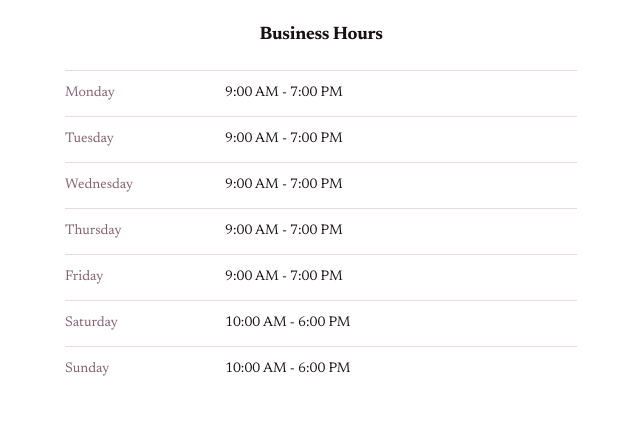
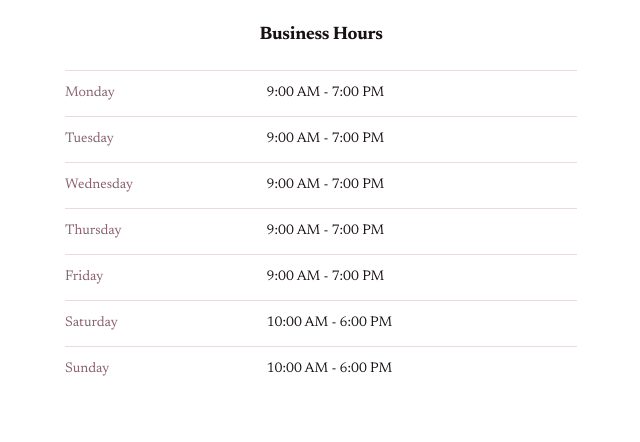
Before and after one commit to thaitran1506/edennailsv2, a Next.js app: page / in a window 1280 px wide. Shown: the part 5287-5729 px from the top of the page, without its empty margins (319-959 px from the left). Built offline with nearby package versions, Linux system fonts and the light colour scheme.

Commit message:
Move business hours more to the right by increasing day column width and gap

```diff
--- a/src/components/ContactSection.tsx
+++ b/src/components/ContactSection.tsx
@@ -27,7 +27,7 @@ export default function ContactSection() {
         <p className="text-[#181113] text-base font-normal leading-normal pb-3 pt-1 px-4 text-center">Phone: (503) 673-9971</p>
         <h3 className="text-[#181113] text-lg font-bold leading-tight tracking-[-0.015em] px-4 pb-2 pt-4 text-center">Business Hours</h3>
         <div className="p-4 flex justify-center">
-          <div className="grid grid-cols-[25%_1fr] gap-x-8 max-w-lg w-full">
+          <div className="grid grid-cols-[30%_1fr] gap-x-12 max-w-lg w-full">
             <div className="col-span-2 grid grid-cols-subgrid border-t border-t-[#e5dcdf] py-3">
               <p className="text-[#88636f] text-sm font-normal leading-normal">Monday</p>
               <p className="text-[#181113] text-sm font-normal leading-normal">9:00 AM - 7:00 PM</p>
```
